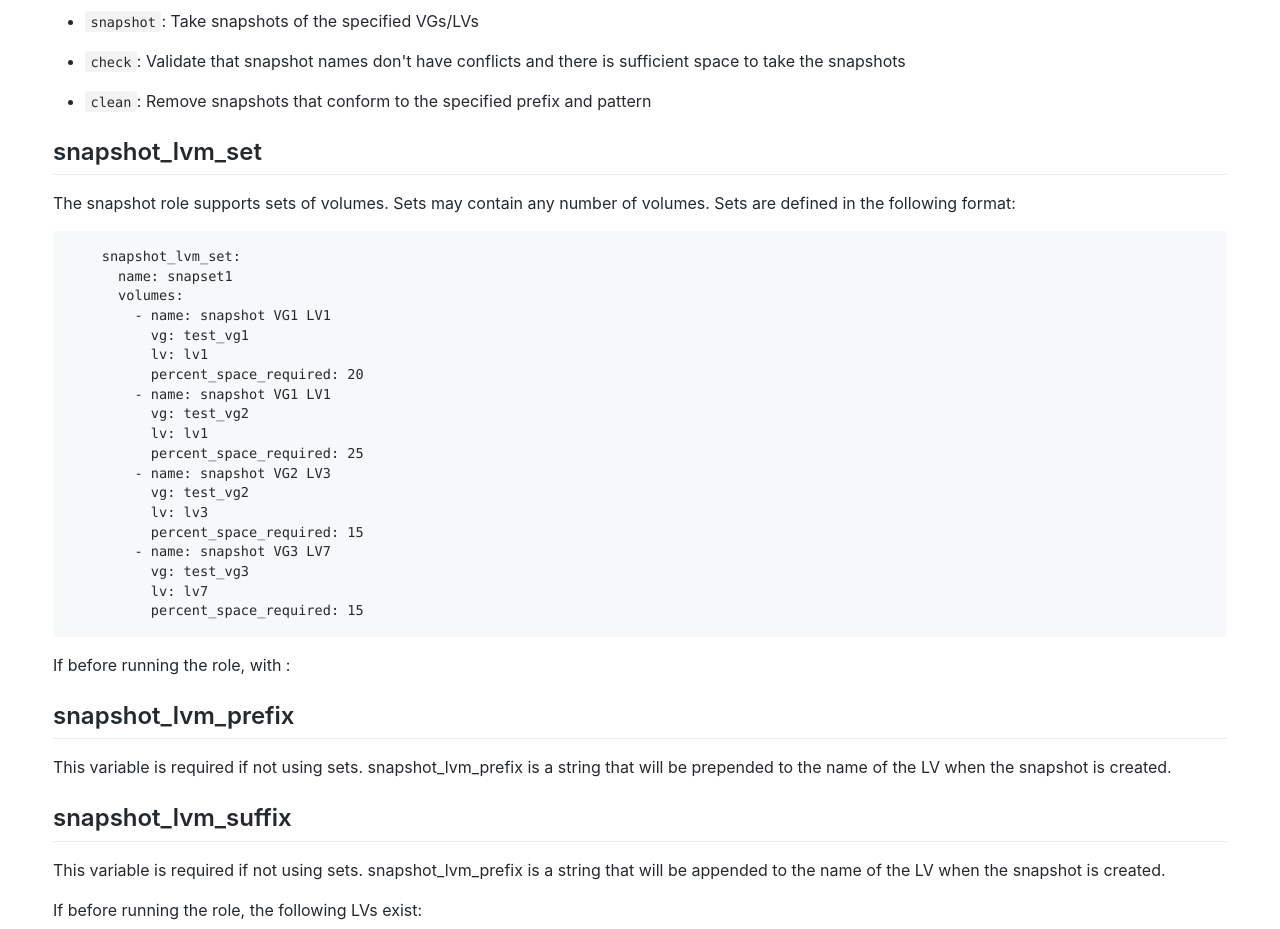
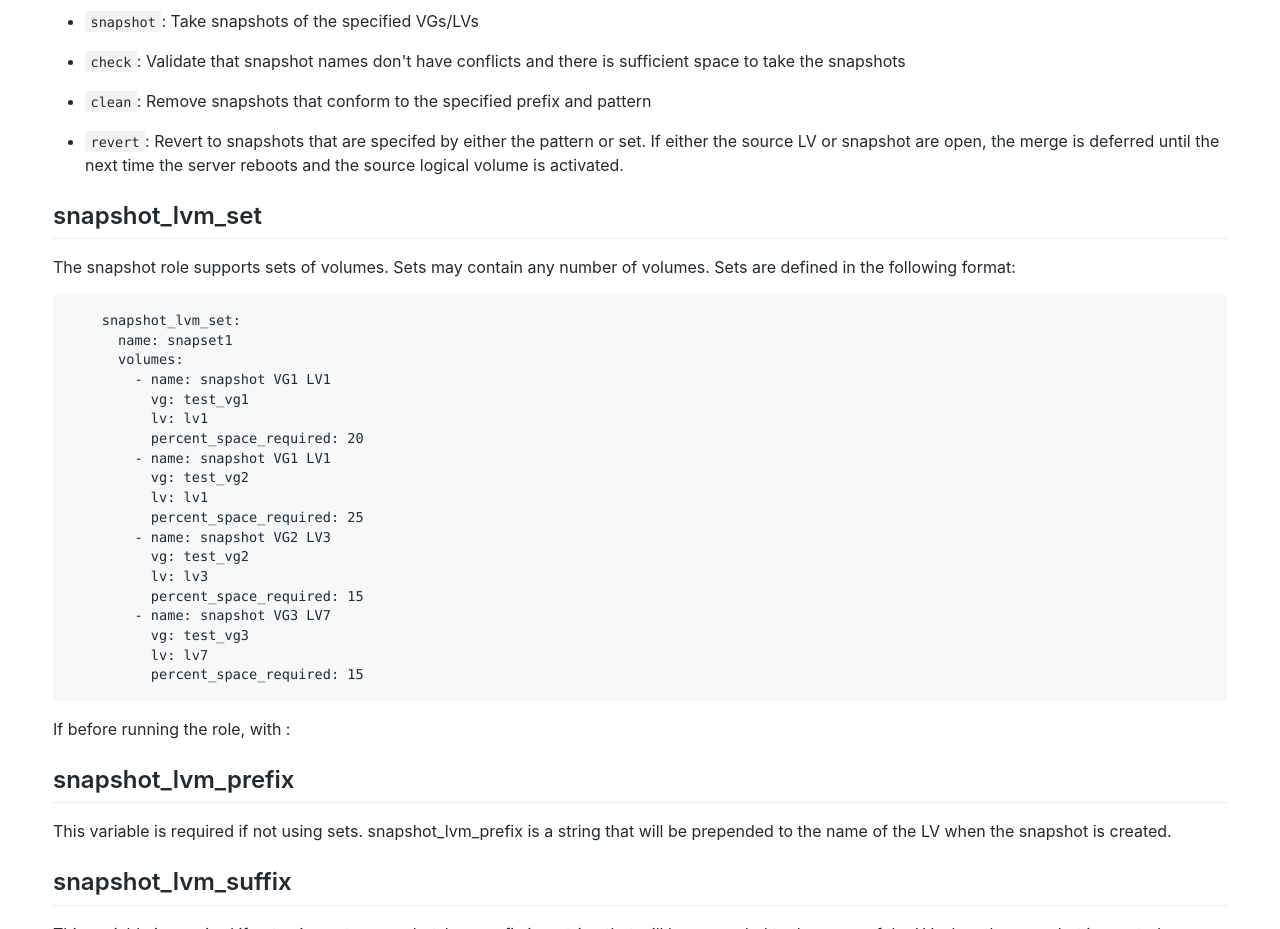
Before and after one commit to linux-system-roles/snapshot, a plain HTML site: page docs/index.html in a window 1280 px wide. Shown: the part 1560-2489 px from the top of the page. Drawn offline with Linux system fonts and the light colour scheme.

Commit message:
Update README.html for latest

```diff
--- a/docs/index.html
+++ b/docs/index.html
@@ -194,6 +194,10 @@ VGs/LVs</p></li>
 conflicts and there is sufficient space to take the snapshots</p></li>
 <li><p><code>clean</code>: Remove snapshots that conform to the
 specified prefix and pattern</p></li>
+<li><p><code>revert</code>: Revert to snapshots that are specifed by
+either the pattern or set. If either the source LV or snapshot are open,
+the merge is deferred until the next time the server reboots and the
+source logical volume is activated.</p></li>
 </ul>
 <h2 id="snapshot_lvm_set">snapshot_lvm_set</h2>
 <p>The snapshot role supports sets of volumes. Sets may contain any
```
Also changed, not shown: latest/README.html (+4 -0 lines).
